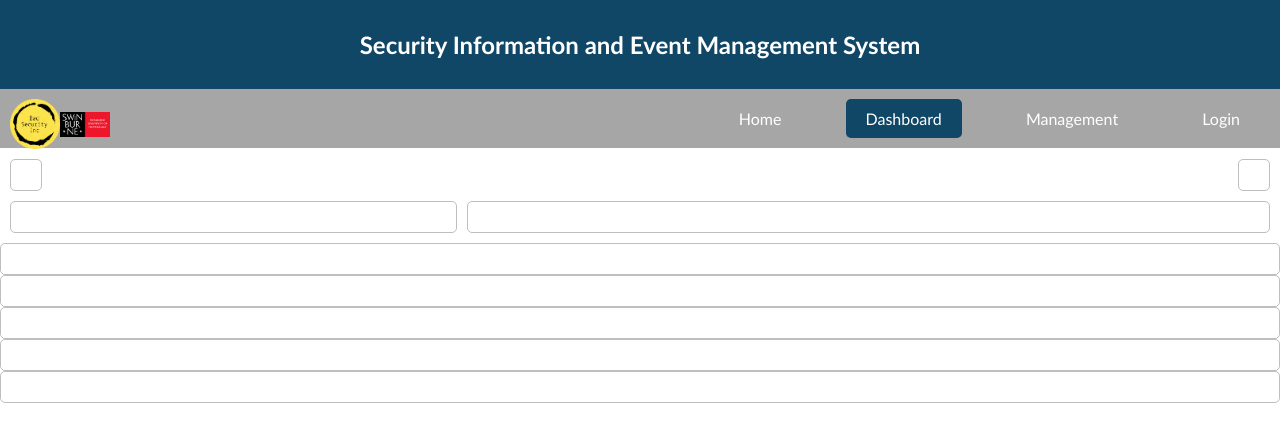
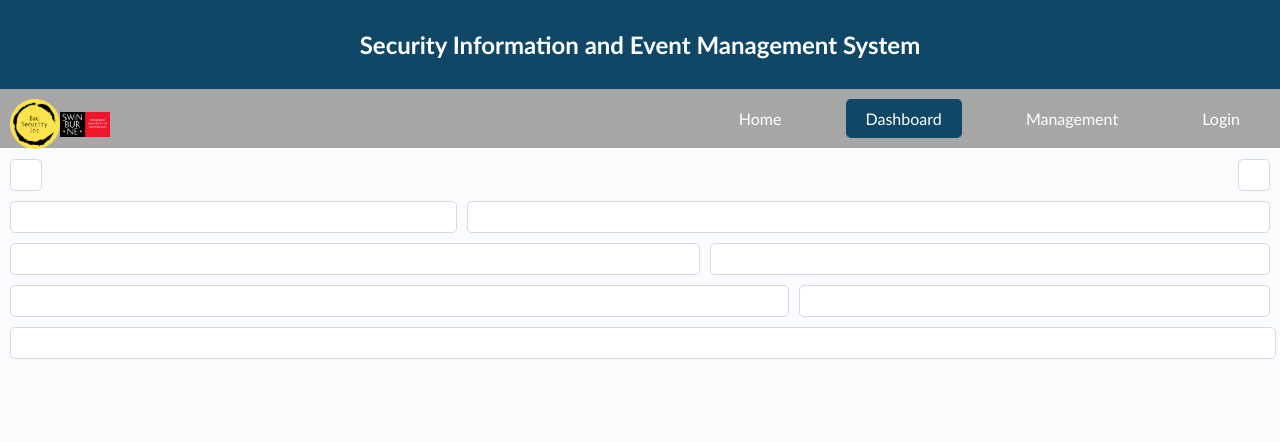
Before and after one commit to TommyZ88/SSIEM, a Flask app: template frontend/templates/dashboard.html in a window 1280 px wide. Shown: the top 442 px of the page. Run offline with Flask 2, Linux system fonts and the light colour scheme; the template is opened without the code that fills it, so the values that code supplies are empty; some libraries are stand-ins or nearby versions.

Commit message:
Adjusted viz positions on dashboard

```diff
--- a/frontend/static/styles/style.css
+++ b/frontend/static/styles/style.css
@@ -28,6 +28,11 @@
    padding: 0;
    list-style: none;
 }
+
+#dashboard_body {
+    background-color: #fafbfd;
+}
+
 .content {
     padding-bottom: 10px;
     color: #104766;/* Adjust this value to match the footer's height */
@@ -135,27 +140,14 @@
 padding: 20px;
 }
 
-#event_logs_table {
-    max-height: 300px;
-    overflow-y: auto;
-}
-#event_logs_table h2, th {
-    position: sticky;
-    top: 0;
-    background-color: #ffffff;
-    z-index: 1;
-    color: #333;
-}
-
-
 .visualisations {
     padding: 15px;
-    border: 1px solid #bebebe;
+    border: 1px solid #d4dae5;
     border-radius: 5px;
     background-color: #fff;
 }
 
-.viz_row_1 {
+#viz_row_1 {
     margin: 10px;
     flex:1;
     display: flex;
@@ -167,7 +159,7 @@
     box-sizing: border-box;
 }
 
-.viz_row_2 {
+#viz_row_2 {
     margin: 10px;
     display: flex;
     justify-content: space-between;
@@ -188,32 +180,92 @@
     margin-left: 5px;
 }
 
+#viz_row_3 {
+    margin: 10px;
+    display: flex;
+    justify-content: space-between;
+    clear: both;
+}
 
-/* Apply styles to tables */
+#top_events_donut_chart, #agent_info_table {
+    box-sizing: border-box;
+}
+
+#top_events_donut_chart {
+    flex:5.5;
+    margin-right: 5px;
+}
+
+#agent_info_table {
+    flex:4.5;
+    margin-left: 5px;
+}
+
+#viz_row_4 {
+    margin: 10px;
+    display: flex;
+    justify-content: space-between;
+    clear: both;
+}
+
+#alert_choropleth, #mitre_attacks_donut_chart {
+    box-sizing: border-box;
+}
+
+#alert_choropleth {
+    flex:6.3;
+    margin-right: 5px;
+}
+
+
+#mitre_attacks_donut_chart {
+    flex:3.7;
+    margin-left: 5px;
+}
+
+#event_logs_table {
+    margin: 10px;
+    clear: both;
+    width: 96.4%;
+    max-height: 400px;
+    overflow-y: auto;
+}
+
 table {
-    width: 100%;
+    width: 92%;
+    margin: 15px 20px 10px 20px;
     border-collapse: collapse;
-    margin-top: 10px;
 }
 
 table, th, td {
-    border: 1px solid #ddd;
+    border: none;
 }
 
 th, td {
     padding: 8px;
     text-align: left;
+    font-size: 14px;
+}
+
+td {
+    border-bottom: 1px solid #d4dae5;  /* Only keep the bottom border for table cells (td) */
 }
 
 th {
-    background-color: #333;
-    color: #fff;
+    background-color: #F8B195;
 }
 
-/* Style for alternating rows */
-tr:nth-child(even) {
-    background-color: #f2f2f2;
+#agent_info_table, #event_logs_table th {
+    color: #333;
+    padding: 10px;
 }
+
+#agent_info_table h2, #event_logs_table h2 {
+    margin-top: 10px;
+    margin-left: 20px;
+    font-size: 20px;
+}
+
 
 /* Style links */
 a {
--- a/frontend/templates/dashboard.html
+++ b/frontend/templates/dashboard.html
@@ -7,7 +7,7 @@
         <link rel="stylesheet" type="text/css" href="../static/styles/style.css">
         <script src="https://cdn.plot.ly/plotly-latest.min.js"></script>
     </head>
-    <body>
+    <body id="dashboard_body">
         <div class="SIEM">
             <h2>Security Information and Event Management System</h2>
         </div>
@@ -30,20 +30,24 @@
         <div>
 
         </div>
-        <div class="viz_row_1">
+        <div id="viz_row_1">
             <div class="visualisations" id="frequently_attacked_agents_bar_graph"></div>
             <div class="visualisations" id="alerts_per_agent_area_chart"></div>
         </div>
-        <div class="viz_row_2">
+        <div id="viz_row_2">
             <div class="visualisations" id="alert_severity_pie_chart"></div>
             <div class="visualisations" id="distribution_alert_severity_line_graph"></div>
         </div>
-        <div class="visualisations" id="mitre_attacks_donut_chart"></div>
-        <div class="visualisations" id="top_events_donut_chart"></div>
+        <div id="viz_row_3">
+            <div class="visualisations" id="top_events_donut_chart"></div>
+            <div class="visualisations" id="agent_info_table"></div>
+        </div>
+        <div id="viz_row_4">
+            <div class="visualisations" id="alert_choropleth"></div>
+            <div class="visualisations" id="mitre_attacks_donut_chart"></div>
+        </div>
+        <div class="visualisations" id="event_logs_table"></div>
 
-        <div class="visualisations" id="agent_info_table"></div>
-        <div class="visualisations" id="event_logs_table"></div>
-        <div class="visualisations" id="alert_choropleth"></div>
 
         <script src="{{ url_for('static', filename='scripts/dashboard.js') }}"></script>
     </body>
--- a/frontend/visualisations/alert_choropleth.py
+++ b/frontend/visualisations/alert_choropleth.py
@@ -38,7 +38,37 @@
         color_continuous_scale="Viridis",
         labels={'color':'Number of Alerts'}
     )
-    fig.update_layout(title_text='Number of Alerts by Country')
+
+    fig.update_layout(
+        margin=dict(
+            l=20,
+            r=50,
+            t=60,
+            b=0
+        ),
+        title=dict(
+            text='<b>Number of Alerts by Country<b>',
+            x=0.05,
+            y=0.95,
+            font=dict(
+                size=20,
+                color='black',
+                family='Arial'
+            )
+        ),
+        width=800,
+        plot_bgcolor='white',
+        showlegend=False,  # This line removes the legend
+        geo=dict(
+            landcolor='#f2f0e9',       # Color for continents
+            coastlinecolor='#b3d3dd',      # Color for country borders
+            showocean=True,
+            oceancolor="#b3d3dd",
+            showlakes=False,
+            projection_type="equirectangular"  # This is one type of map projection. You can use others like 'mercator', 'orthographic' etc.
+        )
+    )
+
 
     # Instead of returning HTML, convert the figure to JSON and return that.
     return json.dumps(fig, cls=PlotlyJSONEncoder)
--- a/frontend/visualisations/mitre_attacks_donut_chart.py
+++ b/frontend/visualisations/mitre_attacks_donut_chart.py
@@ -79,7 +79,7 @@
                 family='Arial'
             )
         ),
-        width=400,
+        width=420,
         height=300,
         plot_bgcolor='white',
         legend_title_text='MITRE ID',
--- a/frontend/visualisations/top_events_donut_chart.py
+++ b/frontend/visualisations/top_events_donut_chart.py
@@ -75,7 +75,7 @@
                 family='Arial'
             )
         ),
-        width=650,
+        width=700,
         height=300,
         plot_bgcolor='white',
         legend_title_text='Event Name',
@@ -84,7 +84,7 @@
             y=1,
             font=dict(
                 family="Arial, sans-serif",
-                size=10,
+                size=12,
                 color="black"))
     )
 
```
Also changed, not shown: 2 other files.
